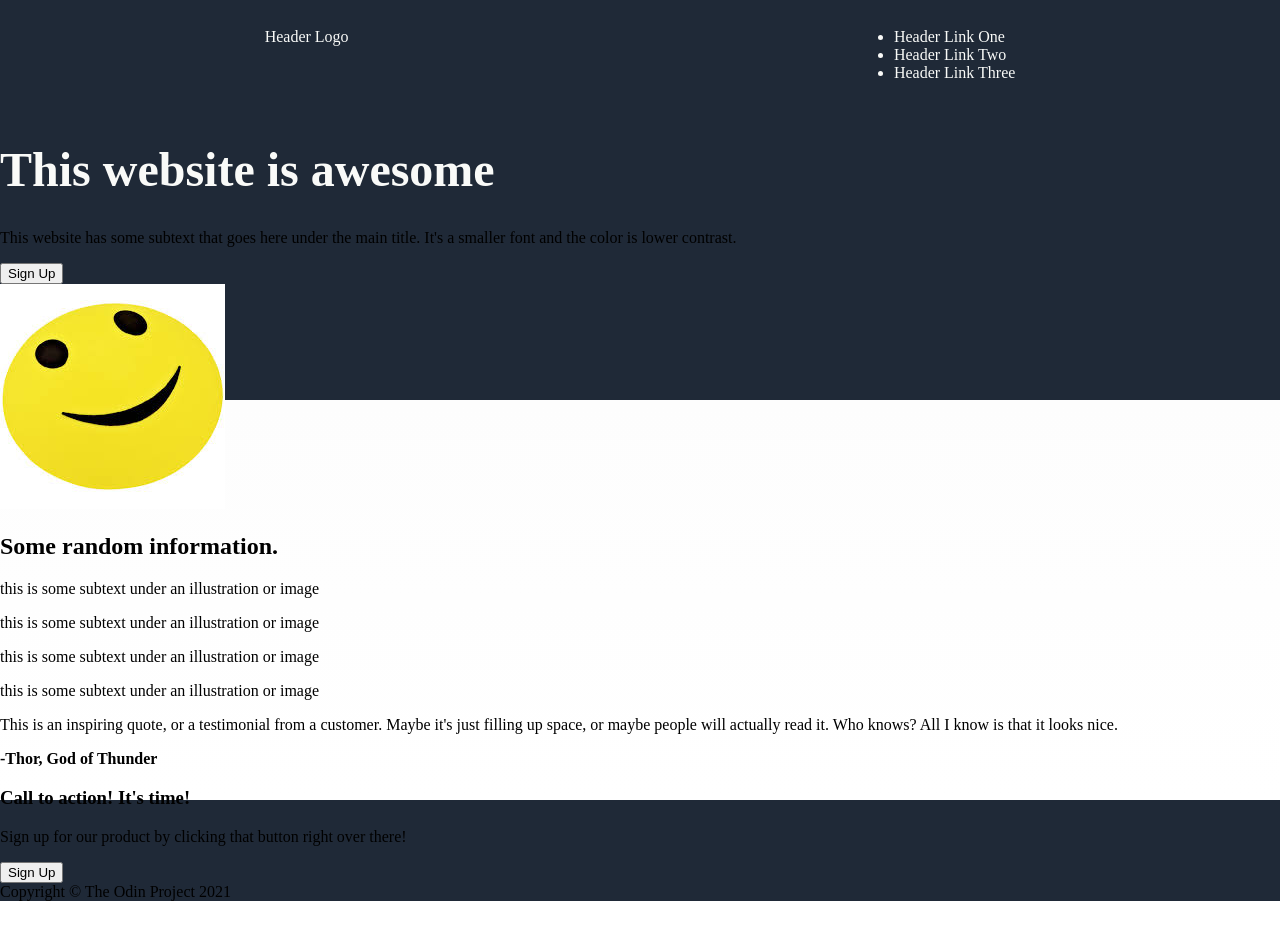
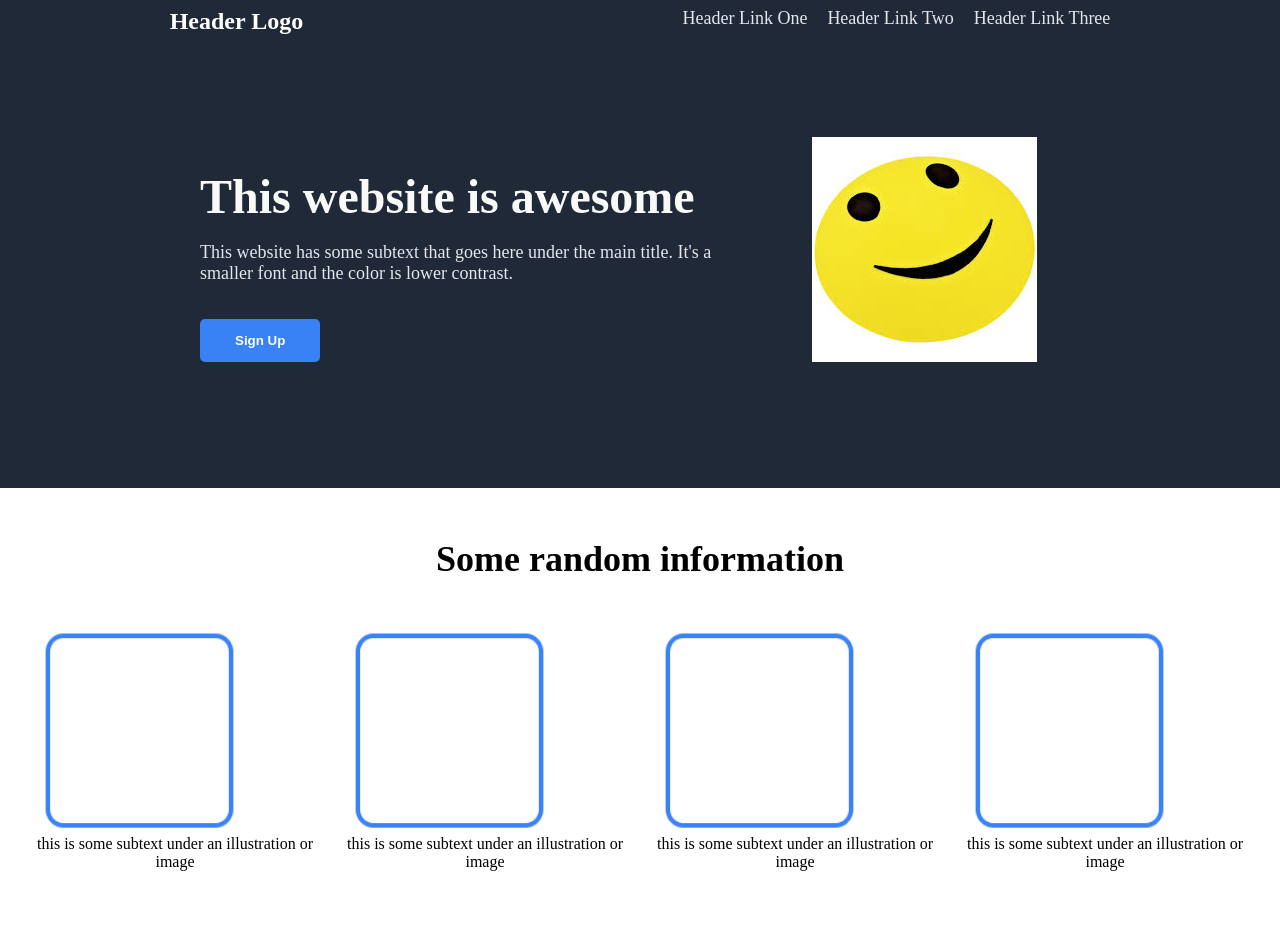
Before and after one commit to Golddylan/landingpage, a plain HTML site: page index.html in a window 1280 px wide. Shown: the top 940 px of the page. Before the commit the page ends 901 px from the top, so only its background shows below. Drawn offline with Linux system fonts and the light colour scheme.

Commit message:
updated html & css with card-wrapper section

```diff
--- a/index.html
+++ b/index.html
@@ -10,12 +10,14 @@
 <body>
     <div class="header-hero-wrapper">
         <div class="header">
-            <p>Header Logo</p>
-            <ul>
-                <li>Header Link One</li>
-                <li>Header Link Two</li>
-                <li>Header Link Three</li>
-            </ul>
+                <div class="header-logo">
+                    Header Logo
+                </div>
+                <ul>
+                    <li>Header Link One</li>
+                    <li>Header Link Two</li>
+                    <li>Header Link Three</li>
+                </ul>
         </div>
 
         <div class="hero">
@@ -27,25 +29,27 @@
             <img class="hero-image" src="./images/happy.jpg" alt="happy face">
         </div>
     </div>
-
-    <h2>Some random information.</h2>
-    <div class="boxes">
-        <p>this is some subtext under an illustration or image</p>
-        <p>this is some subtext under an illustration or image</p>
-        <p>this is some subtext under an illustration or image</p>
-        <p>this is some subtext under an illustration or image</p>
-        <p>This is an inspiring quote, or a testimonial from a customer. Maybe it's just filling up space, or maybe people will actually read it. Who knows? All I know is that it looks nice.</p>
-        <p><b>-Thor, God of Thunder</b></p>
+    <div class="cards-wrapper">
+        <h2>Some random information</h2>
+        <div class="cards-container">
+            <div class="card">
+                <img class="square-image" src="./images/box.jpg" alt="box image">
+                <p class="card-subtext">this is some subtext under an illustration or image</p>
+            </div>
+            <div class="card">
+                <img class="square-image" src="./images/box.jpg" alt="box image">
+                <p class="card-subtext">this is some subtext under an illustration or image</p>
+            </div>
+            <div class="card">
+                <img class="square-image" src="./images/box.jpg" alt="box image">
+                <p class="card-subtext">this is some subtext under an illustration or image</p>
+            </div>
+            <div class="card">
+                <img class="square-image" src="./images/box.jpg" alt="box image">
+                <p class="card-subtext">this is some subtext under an illustration or image</p>
+            </div>
+        </div>
     </div>
-
-    <h3>Call to action! It's time!</h3>
-    <p>Sign up for our product by clicking that button right over there!</p>
-
-    <button>Sign Up</button>
-
-    <footer>Copyright © The Odin Project 2021</footer>
-
-
 
 </body>
 </html>
--- a/styles.css
+++ b/styles.css
@@ -1,37 +1,119 @@
+html, body {
+  height: 200vh;
+  width: 100vw;
+}
+
 body{
-    padding: 0;
-    margin: 0;
-    border: 0;
-    height: 100vh;
-    background: linear-gradient(
-      to bottom,
-      #1f2937 0%,
-      #1f2937 50%,
-      rgb(253, 253, 253) 50%,
-      rgb(255, 255, 255) 100%
-    );
-  }
-
-.header{
-  color: #F9FAF8;
-    display: flex;
-    justify-content: space-around;
-    padding: 12px;
-  }
-
-.links{
+  margin:0;
   display: flex;
-  column-gap: 30px;
+  flex-direction: column;
+  min-height: 100%;
+  max-width: 100%;
 
 }
 
+.header-hero-wrapper{
+  width: auto;
+  background-color:#1F2937;
+  padding-top: 8px;
+  height: 30%;
+}
+
+.header-logo{
+  font-size: 24px;
+  font-weight: 900;
+  color: white;
+}
+
+ul{
+  display: flex;
+  list-style-type: none;
+  column-gap: 20px;
+  margin-top: 0;
+  font-size: 18px;
+  color: #e5e7eb;
+}
+
+.header{
+  display: flex;
+  justify-content: space-around;
+
+  }
+
+.hero{
+  display: flex;
+  margin-top: 90px;
+
+}
+
+.left-side-card{
+  display: flex;
+  flex-wrap: wrap;
+  max-width: 40%;
+  margin-left: 200px;
+
+
+}
 
 h1{
+    font-size: 48px;
+    font-weight: 900;
+    color: #F9FAF8;
+    margin-bottom: 0;
+  }
+
+
+.hero-text{
   display: flex;
-  justify-content: flex-start
-  flex-wrap: wrap;
-  font-size: 48px;
+  align-items: flex-start;
+  margin-top: 0;
+  color: #e5e7eb ;
+  font-size: 18px;
+}
+
+.sign-up-button{
+  display: flex;
+  justify-content: center;
+  align-items: center;
+  border-radius: 5px;
+  padding: 5px 35px;
+  border: 0;
+  background-color: #3882f6;
+  color: white;
+  font-weight: 600;
+}
+
+.hero-image{
+  display: flex;
+  margin-left: 100px;
+}
+
+.cards-wrapper{
+  margin: 20px;
+}
+
+h2{
+  font-size: 36px;
+  text-align: center;
   font-weight: 900;
-  color: #F9FAF8;
-  width: 50%;
 }
+
+.cards-container{
+  display: flex;
+  justify-content: center;
+  align-items: center;
+}
+
+.card-subtext{
+  display: flex;
+  text-align: center;
+  max-width: fit-content;
+  margin-top: -15px;
+}
+
+.square-image {
+  display: flex;
+  height: 200px;
+  width: 200px;
+  margin: 20px;
+}
```
Also changed, not shown: images/box.jpg (added).
